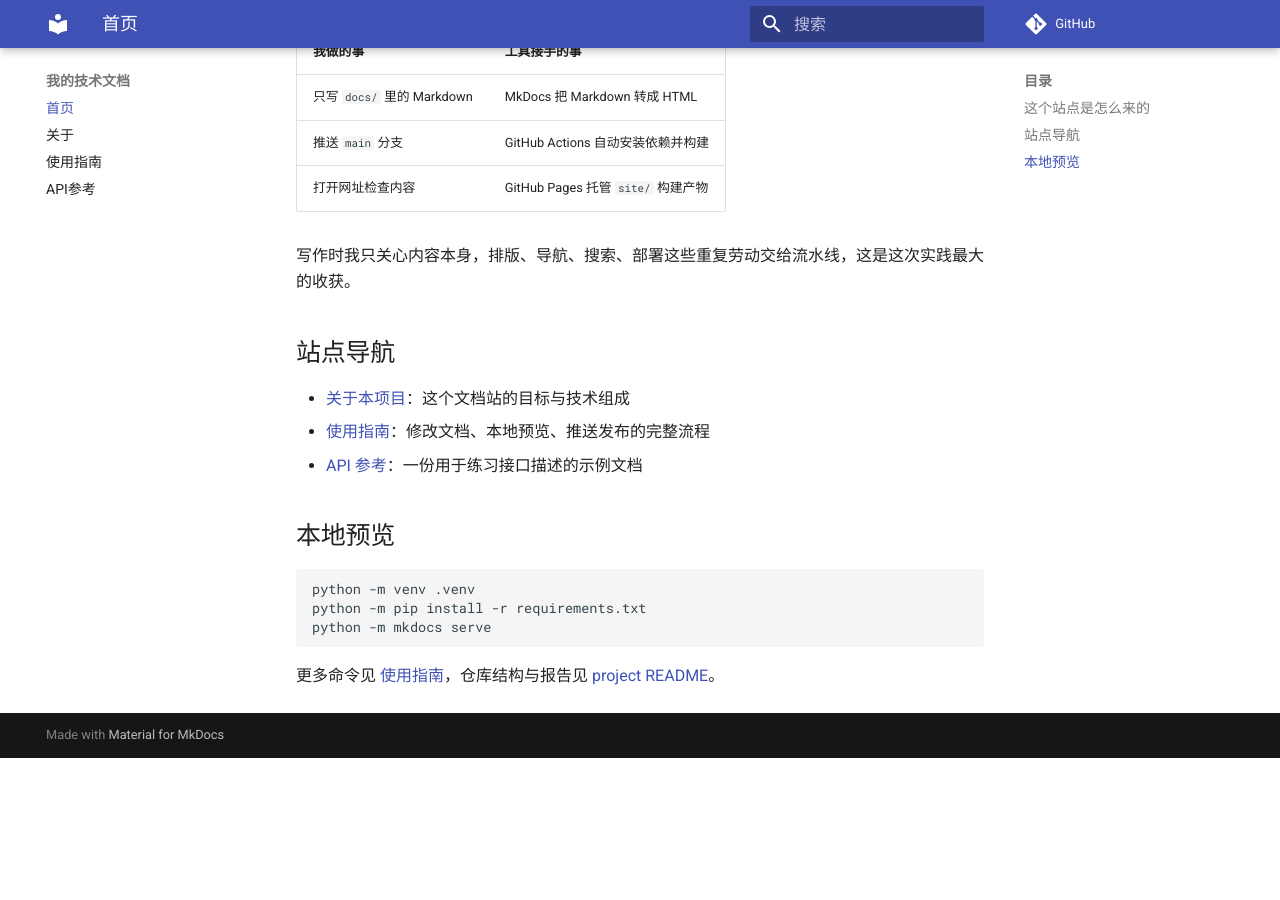
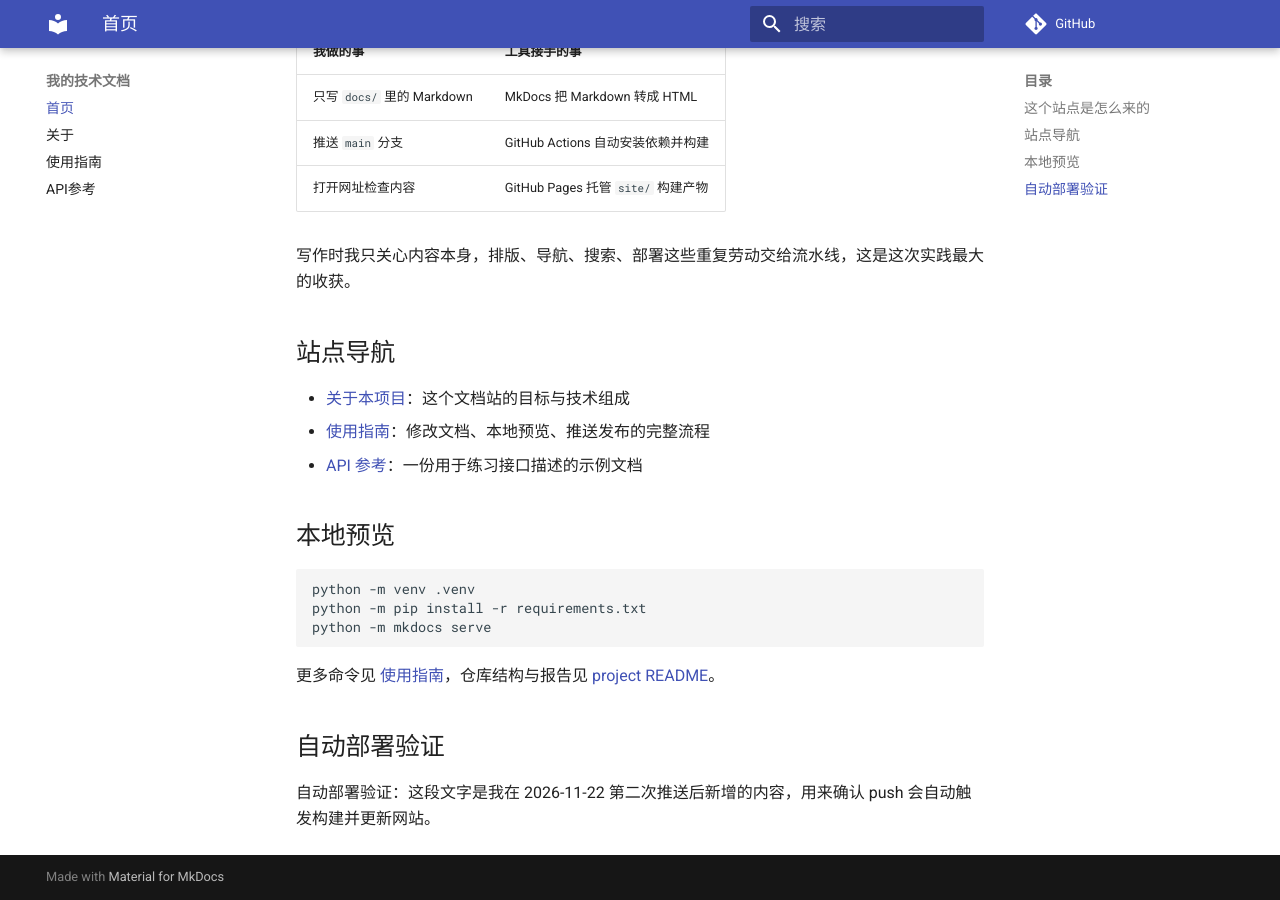
Before and after one commit to orihamaru/my-docs, an MkDocs documentation site: the page built from docs/index.md, in a window 1280 px wide and 900 px high, scrolled down 536 px. Built offline with MkDocs 1.6.1 and Material for MkDocs 9.7.7, drawn with Linux system fonts in a browser that asks for light colours; comment, search, counter and statistics services are not loaded; before the commit the page ends 1294 px from its top, so only the background shows below that.

Commit message:
验证文档修改后自动更新网站

````diff
--- a/docs/index.md
+++ b/docs/index.md
@@ -35,3 +35,8 @@ python -m mkdocs serve
 ```
 
 更多命令见 [使用指南](guide.md)，仓库结构与报告见 [project README](https://github.com/orihamaru/my-docs)。
+
+
+## 自动部署验证
+
+自动部署验证：这段文字是我在 2026-11-22 第二次推送后新增的内容，用来确认 push 会自动触发构建并更新网站。
````
